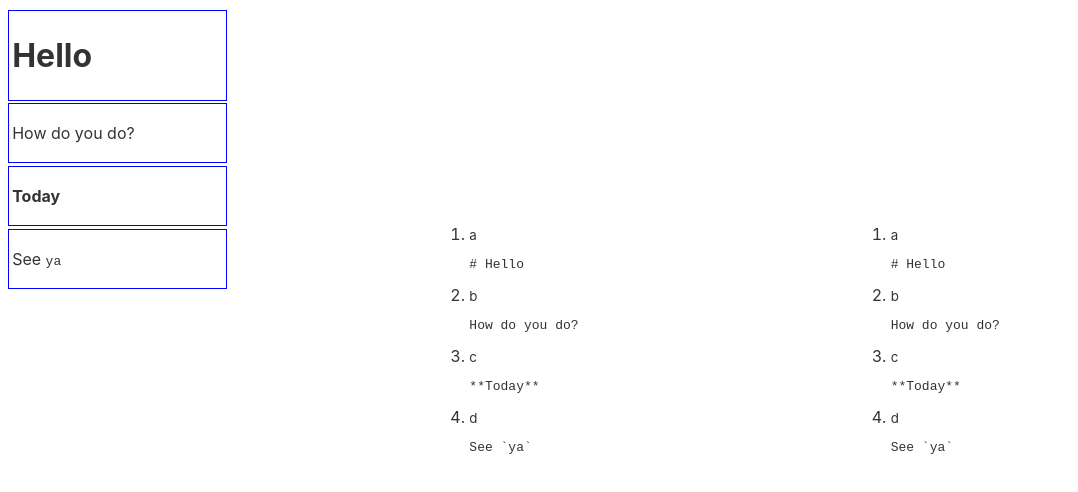
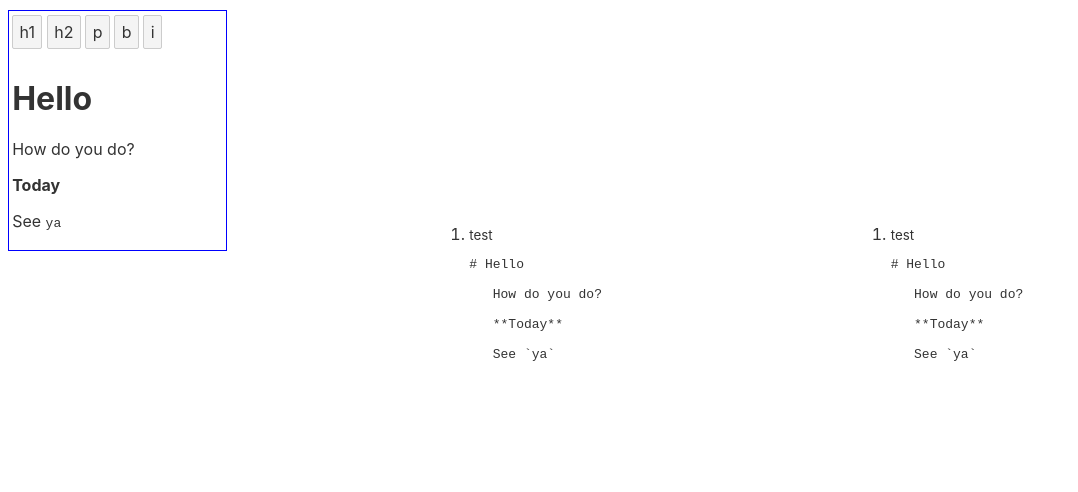
Before and after one commit to hbbio/svelte-md, a Svelte app: page / in a window 1280 px wide. Shown: the top 492 px of the page, without its empty margins (0-1078 px from the left). Built offline with nearby package versions, Linux system fonts and the light colour scheme.

Commit message:
cleanup: just one editor

```diff
--- a/src/App.svelte
+++ b/src/App.svelte
@@ -1,43 +1,25 @@
 <script>
   import Turndown from "turndown";
-  import produce from "immer";
   import { writable } from "svelte/store";
 
   let td = new Turndown();
 
   import EditRich from "./EditRich.svelte";
   import EditMark from "./EditMark.svelte";
-  const items = writable({
-    a: "# Hello",
-    b: "How do you do?",
-    c: "**Today**",
-    d: "See `ya`",
-  });
+
+  const id = "test";
+  const items = writable(`# Hello
+
+   How do you do?
+
+   **Today**
+
+   See \`ya\``);
   $: console.log($items);
 
-  // const debouncer = (delay = 750) => {
-  //   let timer;
-  //   return (cb, v) => {
-  //     clearTimeout(timer);
-  //     timer = window.setTimeout(() => {
-  //       cb(v);
-  //     }, delay);
-  //   };
-  // };
-  // const debounce = debouncer(20);
-
   const updateItem = (id, md) => {
-    // debounce(
-    //   () =>
     console.log("updating", id, md);
-    items.set(
-      // NOT OK { ...$items, id: md }
-      produce($items, (items) => {
-        items[id] = md;
-      })
-    );
-    //   {}
-    // );
+    items.set(md);
   };
 </script>
 
@@ -70,24 +52,22 @@
 
 <div class="wrapper">
   <div class="box1">
-    {#each Object.entries($items) as [id, md] (id)}
-      <EditRich {id} {md} {td} on:input={(ev) => updateItem(id, ev.detail)} />
-    {/each}
+    <EditRich
+      {id}
+      md={$items}
+      {td}
+      on:input={(ev) => updateItem(id, ev.detail)} />
   </div>
 
   <div class="box2">
     <ol>
-      {#each Object.entries($items) as [id, md] (id)}
-        <EditMark {id} {md} on:input={(ev) => updateItem(id, ev.detail)} />
-      {/each}
+      <EditMark {id} md={$items} on:input={(ev) => updateItem(id, ev.detail)} />
     </ol>
   </div>
 
   <div class="box3">
     <ol>
-      {#each Object.entries($items) as [id, md] (id)}
-        <EditMark {id} {md} on:input={(ev) => updateItem(id, ev.detail)} />
-      {/each}
+      <EditMark {id} md={$items} on:input={(ev) => updateItem(id, ev.detail)} />
     </ol>
   </div>
 </div>
--- a/src/EditMark.svelte
+++ b/src/EditMark.svelte
@@ -11,5 +11,5 @@
   <pre
     contenteditable="true"
     bind:textContent={text}
-    on:keyup={(ev) => dispatch('input', text)}>{md}</pre>
+    on:input={(ev) => dispatch('input', text)}>{md}</pre>
 </li>
--- a/src/EditRich.svelte
+++ b/src/EditRich.svelte
@@ -2,7 +2,6 @@
   import { onMount, createEventDispatcher } from "svelte";
   const dispatch = createEventDispatcher();
   import marked from "marked";
-  import Hoverable from "./Hoverable.svelte";
 
   /**
    * turndown service
@@ -32,9 +31,7 @@
   }
 </style>
 
-<Hoverable let:hovering={hover}>
 <div class="component">
-    {#if hover}
   <button on:click={() => document.execCommand('formatBlock', false, 'h1')}>
     h1
   </button>
@@ -46,10 +43,8 @@
   </button>
   <button on:click={() => document.execCommand('bold')}> b </button>
   <button on:click={() => document.execCommand('italic')}> i </button>
-    {/if}
   <div
     contenteditable="true"
     bind:innerHTML={html}
     on:input={() => dispatch('input', td.turndown(html))} />
 </div>
-</Hoverable>
--- a/src/Hoverable.svelte
+++ /dev/null
@@ -1,15 +0,0 @@
-<script lang="typescript">
-  let hovering = false;
-
-  function enter() {
-    hovering = true;
-  }
-
-  function leave() {
-    hovering = false;
-  }
-</script>
-
-<span on:mouseenter={enter} on:mouseleave={leave}>
-  <slot {hovering} />
-</span>
```
Lines whose indentation alone changed are shown as unchanged.
